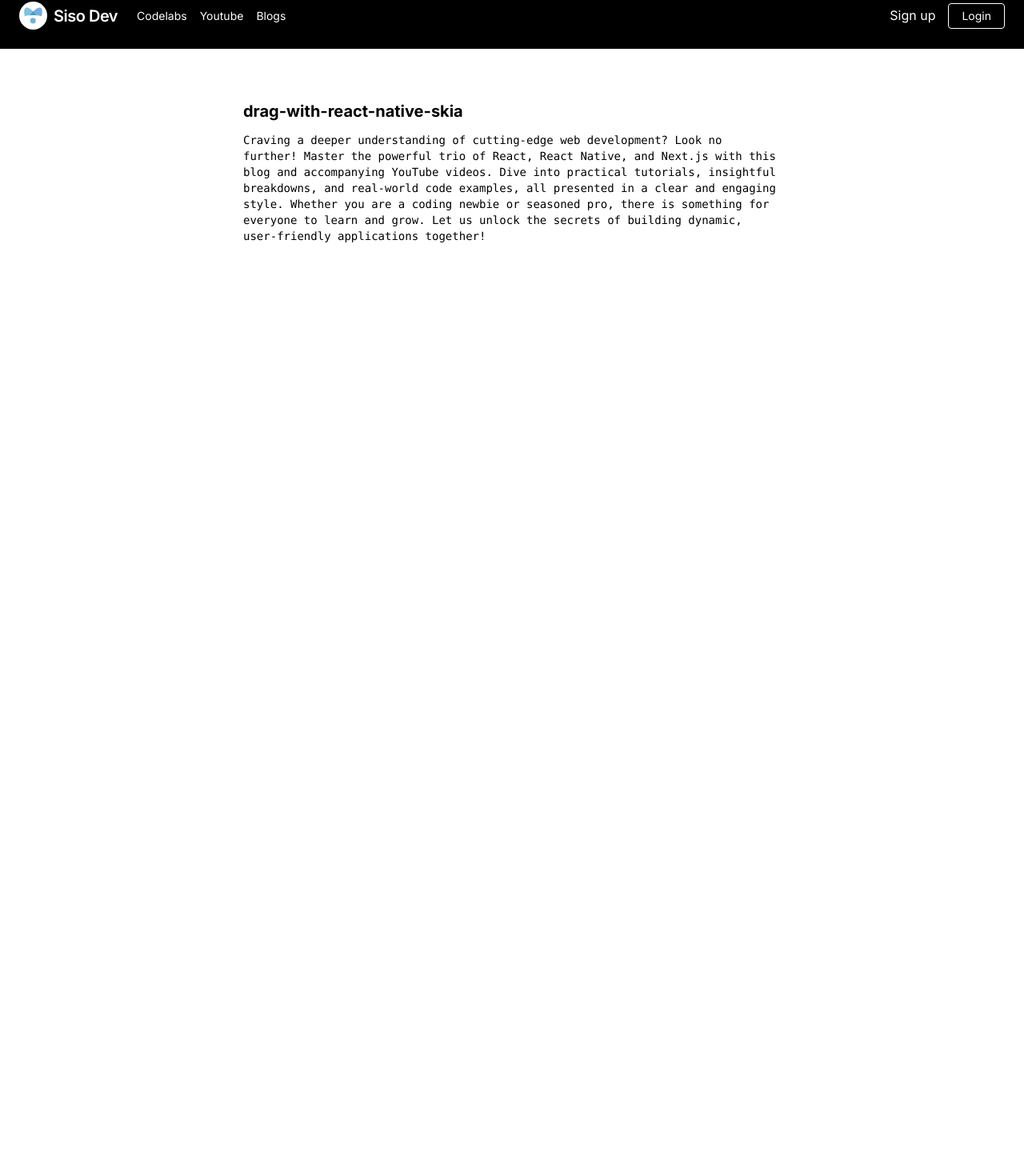
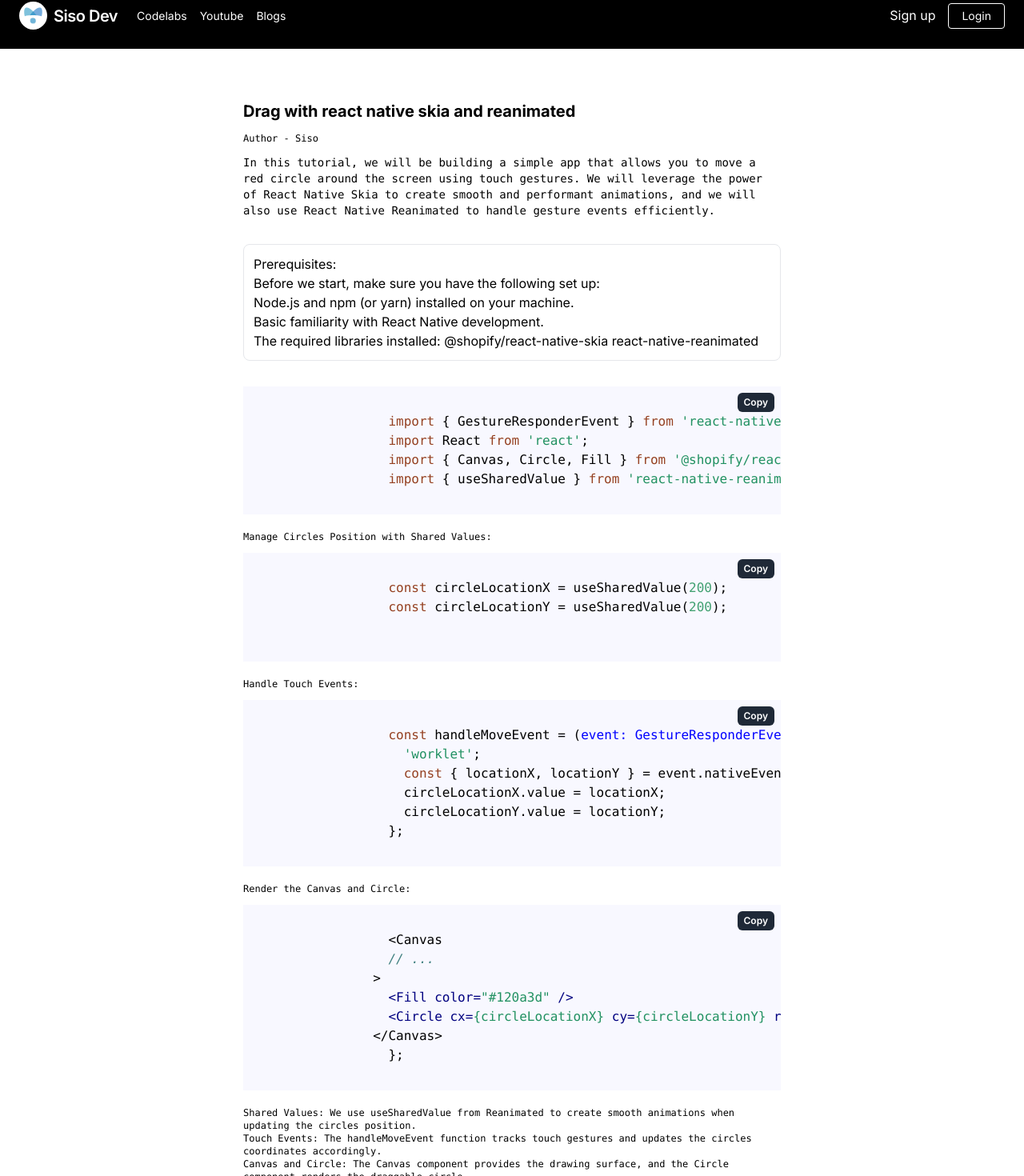
Before and after one commit to sisoalbert/sisodev, a Next.js app: page /blogs/drag-with-react-native-skia in a window 1280 px wide. Shown: the part 22-1492 px from the top of the page at 80% size. Before the commit the page ends 1011 px from the top, so only its background shows below. Built offline with nearby package versions, Linux system fonts and the light colour scheme; no server answers.

Commit message:
blog placeholder

```diff
--- /dev/null
+++ b/app/blogs/drag-with-react-native-skia/page.tsx
@@ -0,0 +1,206 @@
+import CodeBlock from "@/components/codeblock";
+import { Card, CardContent, CardHeader } from "@/components/ui/card";
+import { Section } from "@/components/ui/section";
+import UnprotectedNav from "@/components/ui/unprotectednav";
+import { analytics } from "@/firebase";
+import { logEvent } from "firebase/analytics";
+import React from "react";
+
+export default function page() {
+  analytics &&
+    logEvent(analytics, "page_view", {
+      page_title: "/drag-with-react-native-skia",
+      page_path: "/drag-with-react-native-skia",
+    });
+  return (
+    <div>
+      <UnprotectedNav />
+      <main className="container relative mx-auto scroll-my-12 overflow-auto p-4 print:p-12 md:p-16">
+        <section className="mx-auto w-full max-w-2xl space-y-8 bg-white print:space-y-6">
+          <Section>
+            <h2 className="text-xl font-bold">
+              Drag with react native skia and reanimated
+            </h2>
+            <CardContent className="mt text-xs">Author - Siso</CardContent>
+            <p className="text-pretty font-mono text-sm text-muted-foreground">
+              In this tutorial, we will be building a simple app that allows you
+              to move a red circle around the screen using touch gestures. We
+              will leverage the power of React Native Skia to create smooth and
+              performant animations, and we will also use React Native
+              Reanimated to handle gesture events efficiently.
+            </p>
+          </Section>
+          <Section>
+            <Card className="flex flex-col overflow-hidden border border-muted p-3 hover:bg-slate-50 w-full">
+              Prerequisites:
+              <br />
+              Before we start, make sure you have the following set up:
+              <br /> Node.js and npm (or yarn) installed on your machine.
+              <br />
+              Basic familiarity with React Native development.
+              <br />
+              The required libraries installed: @shopify/react-native-skia
+              react-native-reanimated
+            </Card>
+          </Section>
+
+          <Section>
+            <CardHeader>
+              <CodeBlock
+                code={`
+                  import { GestureResponderEvent } from 'react-native';
+                  import React from 'react';
+                  import { Canvas, Circle, Fill } from '@shopify/react-native-skia';
+                  import { useSharedValue } from 'react-native-reanimated'
+                  `}
+                language="javascript"
+              />
+            </CardHeader>
+            <CardContent className="mt-2 text-xs">
+              Manage Circles Position with Shared Values:
+            </CardContent>
+            <CardHeader>
+              <CodeBlock
+                code={`
+                  const circleLocationX = useSharedValue(200);
+                  const circleLocationY = useSharedValue(200);
+
+                  `}
+                language="javascript"
+              />
+            </CardHeader>
+            <CardContent className="mt-2 text-xs">
+              Handle Touch Events:
+            </CardContent>
+            <CardHeader>
+              <CodeBlock
+                code={`
+                  const handleMoveEvent = (event: GestureResponderEvent) => {
+                    'worklet';
+                    const { locationX, locationY } = event.nativeEvent;
+                    circleLocationX.value = locationX;
+                    circleLocationY.value = locationY;
+                  };
+                  `}
+                language="javascript"
+              />
+            </CardHeader>
+            <CardContent className="mt-2 text-xs">
+              Render the Canvas and Circle:
+            </CardContent>
+            <CardHeader>
+              <CodeBlock
+                code={`
+                  <Canvas
+                  // ...
+                >
+                  <Fill color="#120a3d" />
+                  <Circle cx={circleLocationX} cy={circleLocationY} r={100} color="red" />
+                </Canvas>
+                  };
+                  `}
+                language="javascript"
+              />
+            </CardHeader>
+
+            <CardContent className="mt-2 text-xs">
+              Shared Values: We use useSharedValue from Reanimated to create
+              smooth animations when updating the circles position.
+              <br />
+              Touch Events: The handleMoveEvent function tracks touch gestures
+              and updates the circles coordinates accordingly.
+              <br />
+              Canvas and Circle: The Canvas component provides the drawing
+              surface, and the Circle component renders the draggable circle.
+              <br />
+            </CardContent>
+            <CardContent className="mt-2 text-xs">
+              Then install react-native-skottie
+            </CardContent>
+            <CodeBlock
+              code={
+                "npm install @shopify/react-native-skia react-native-reanimated              "
+              }
+              language="javascript"
+            />
+            <CardContent className="mt-2 text-xs">
+              Link the libraries (if necessary):
+            </CardContent>
+            <CodeBlock
+              code={"npx pod-install              "}
+              language="javascript"
+            />
+            <CodeBlock
+              code={"npm i react-native-reanimated"}
+              language="javascript"
+            />
+            <CardContent className="mt-2 text-xs">
+              Add react-native-reanimated/plugin plugin to your babel.config.js.
+            </CardContent>
+            <CodeBlock
+              code={`
+              module.exports = {
+                presets: [
+                  ... // don't add it here :)
+                ],
+                plugins: [
+                  ...
+                  'react-native-reanimated/plugin',
+                ],
+              };`}
+              language="javascript"
+            />
+
+            <CardContent className="mt-2 text-xs">
+              Here is the rest of the code
+            </CardContent>
+            <CodeBlock code={appjs} language="javascript" />
+          </Section>
+        </section>
+      </main>
+    </div>
+  );
+}
+
+const appjs = `
+import React from 'react';
+import {Canvas, Circle, Fill} from '@shopify/react-native-skia';
+import {useSharedValue} from 'react-native-reanimated';
+import {GestureResponderEvent} from 'react-native';
+
+const App = () => {
+  const circleLocationX = useSharedValue(200);
+  const circleLocationY = useSharedValue(200);
+
+  const handleMoveEvent = (event: GestureResponderEvent) => {
+    'worklet';
+    const {locationX, locationY} = event.nativeEvent;
+    circleLocationX.value = locationX;
+    circleLocationY.value = locationY;
+  };
+
+  return (
+    <>
+      <Canvas
+        style={{
+          flex: 1,
+          width: '100%',
+          height: 'auto',
+        }}
+        onTouchStart={e => {
+          console.log('onTouchStart');
+          handleMoveEvent(e);
+        }}
+        onTouchMove={handleMoveEvent}
+        onTouchEnd={e => {
+          console.log('onTouchEnd');
+        }}>
+        <Fill color="#120a3d" />
+        <Circle cx={circleLocationX} cy={circleLocationY} r={100} color="red" />
+      </Canvas>
+    </>
+  );
+};
+
+export default App;
+`;
```
